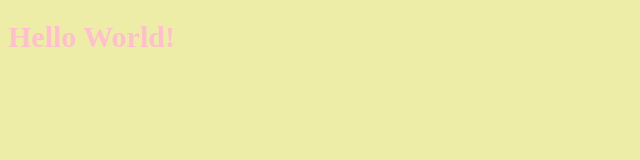
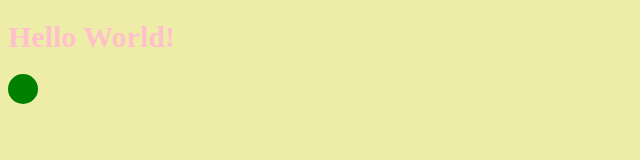
Before and after one commit to whiteDukee/testGit, a plain HTML site: page index.html in a window 1280 px wide. Shown: the full height of the page, 0-640 px from the left. Drawn offline with Linux system fonts and the light colour scheme.

Commit message:
created circle

```diff
--- a/index.html
+++ b/index.html
@@ -9,7 +9,7 @@
 </head>
 <body>
   <h1>Hello World!</h1>
-
+  <span></span>
   <script src="index.js"></script>
 </body>
 </html>
--- a/style.css
+++ b/style.css
@@ -6,3 +6,11 @@ h1 {
   font-size: 30px;
   color: pink;
 }
+
+span {
+  display: inline-block;
+  width: 30px;
+  height: 30px;
+  border-radius: 50%;
+  background: green;
+}
```
